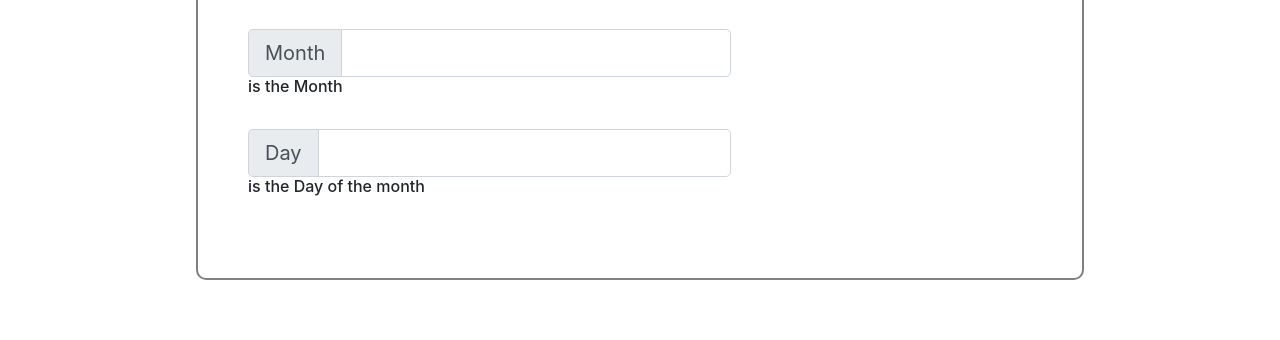
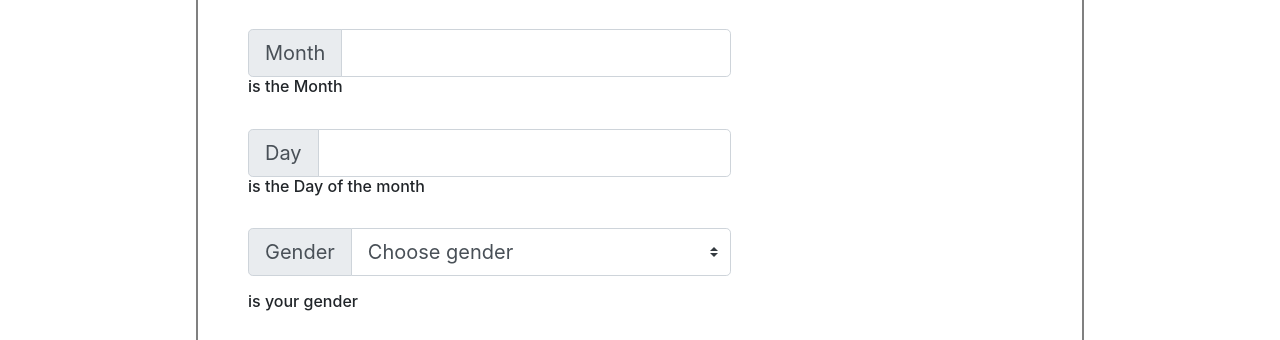
Before and after one commit to philip-bbaale/Akan-Names, a plain HTML site: page index.html in a window 1280 px wide. Shown: the part 545-885 px from the top of the page. Before the commit the page ends 825 px from the top, so only its background shows below. Drawn offline with Linux system fonts and the light colour scheme.

Commit message:
adding gender selection input

```diff
--- a/index.html
+++ b/index.html
@@ -52,7 +52,7 @@
           </div>
           <h6>is the Day of the month </h6><br>
           <!--Gender-->
-          <!--div class="input-group input-group-lg mb-3">
+          <div class="input-group input-group-lg mb-3">
             <div class="input-group-prepend">
               <label class="input-group-text" for="inputGroupSelect01">Gender</label>
             </div>
```
